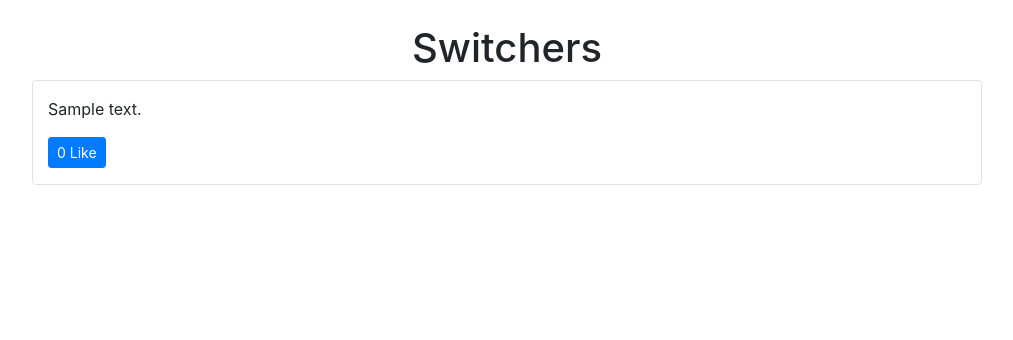
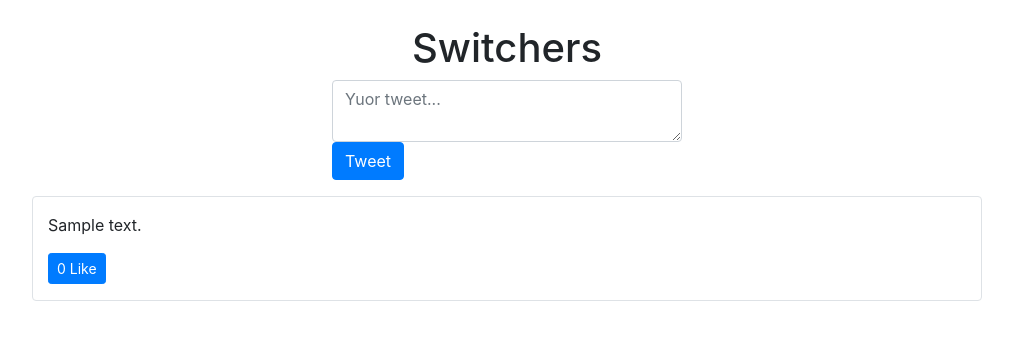
Before and after one commit to nikit34/SwitchMe, a Django app: page / in a window 1280 px wide. Shown: the part 56-396 px from the top of the page, without its empty margins (133-1146 px from the left). Run offline with Django 3.2, Linux system fonts and the light colour scheme; tables that the repository leaves empty hold one stand-in row (values such as "Sample post"); some libraries are stand-ins or nearby versions.

Commit message:
redirect forms unput tweets

```diff
--- a/switchme/templates/pages/home.html
+++ b/switchme/templates/pages/home.html
@@ -7,6 +7,17 @@
     <div class="row text-center">
         <div class="col">
             <h1>Switchers</h1>
+        </div>
+    </div>
+
+    <div class="row mb-3">
+        <div class="col-md-4 mx-auto col-10">
+            <form class="form" method="POST" action="/create-tweet">
+                {% csrf_token %}
+                <input type="hidden" value="/" name="next" />
+                <textarea class="form-control" name="content" placeholder="Yuor tweet..."></textarea>
+                <button type="submit" class="btn btn-primary">Tweet</button>
+            </form>
         </div>
     </div>
 
--- a/switchme/tweets/views.py
+++ b/switchme/tweets/views.py
@@ -1,5 +1,5 @@
 from django.http import JsonResponse
-from django.shortcuts import render
+from django.shortcuts import render, redirect
 
 from .forms import TweetForm
 from .models import Tweet
@@ -11,9 +11,12 @@ def home_view(request, *args, **kwargs):
 
 def tweet_create_view(request, *args, **kwargs):
     form = TweetForm(request.POST or None)
+    next_url = request.POST.get('next') or None
     if form.is_valid():
         obj = form.save(commit=False)
         obj.save()
+        if next_url is not None:
+            return redirect(next_url)
         form = TweetForm()
     return render(request, 'components/form.html', context={'form': form})
 
```
